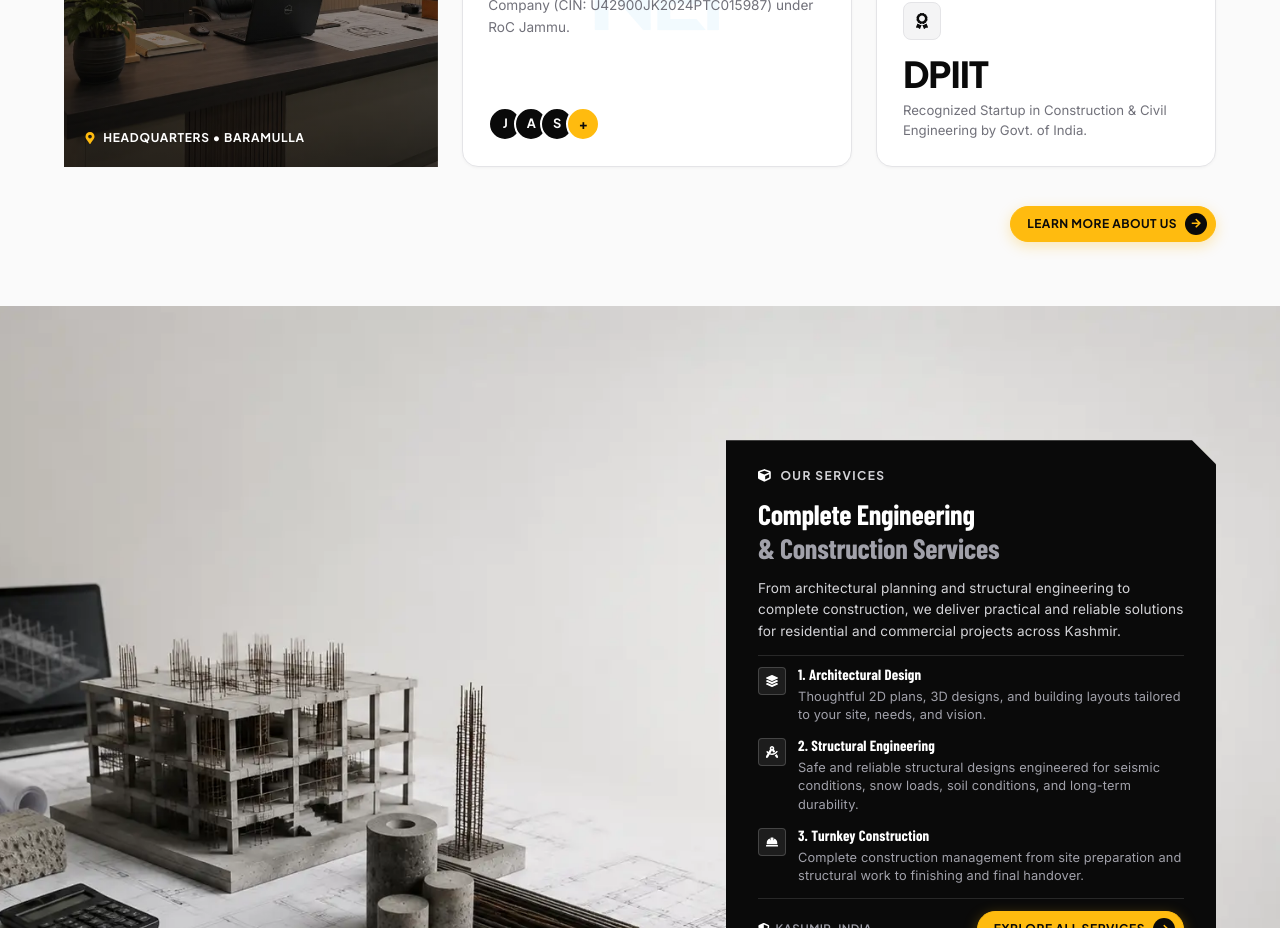
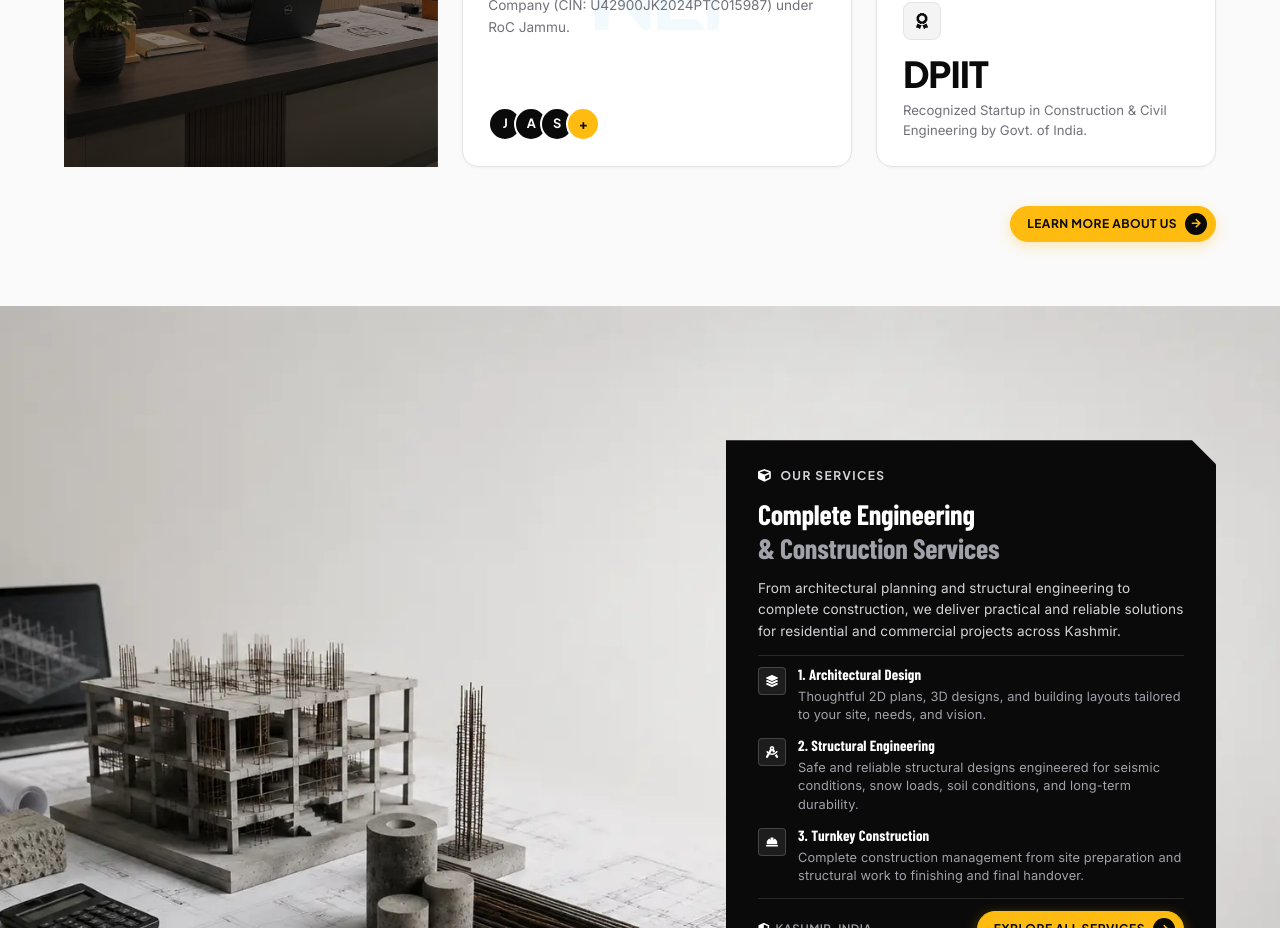
Before and after one commit to Code-with-kallis/NayaanEngineering, a React (Vite) app: page / in a window 1280 px wide. Shown: the part 1620-2548 px from the top of the page. Built offline with nearby package versions, Linux system fonts and the light colour scheme; no server answers; the database is empty; a web font is replaced by a local one.

Commit message:
Final update: home

```diff
--- a/src/components/home/AboutBento.jsx
+++ b/src/components/home/AboutBento.jsx
@@ -48,7 +48,6 @@ export default function AboutBento() {
             <div className={styles.imageOverlay} />
             <div className={styles.imageBadge}>
               <FaMapMarkerAlt className={styles.pinIcon} />
-              <span>Headquarters • Baramulla</span>
             </div>
           </div>
 
--- a/src/components/home/AboutBento.module.css
+++ b/src/components/home/AboutBento.module.css
@@ -296,20 +296,7 @@
   pointer-events: none;
 }
 
-.imageBadge {
-  position: absolute;
-  bottom: 1.25rem;
-  left: 1.25rem;
-  display: inline-flex;
-  align-items: center;
-  gap: 0.45rem;
-  color: #FFFFFF;
-  font-size: 0.75rem;
-  font-weight: 700;
-  letter-spacing: 0.06em;
-  text-transform: uppercase;
-  z-index: 2;
-}
+
 
 .pinIcon {
   color: rgb(255, 187, 15);
```
